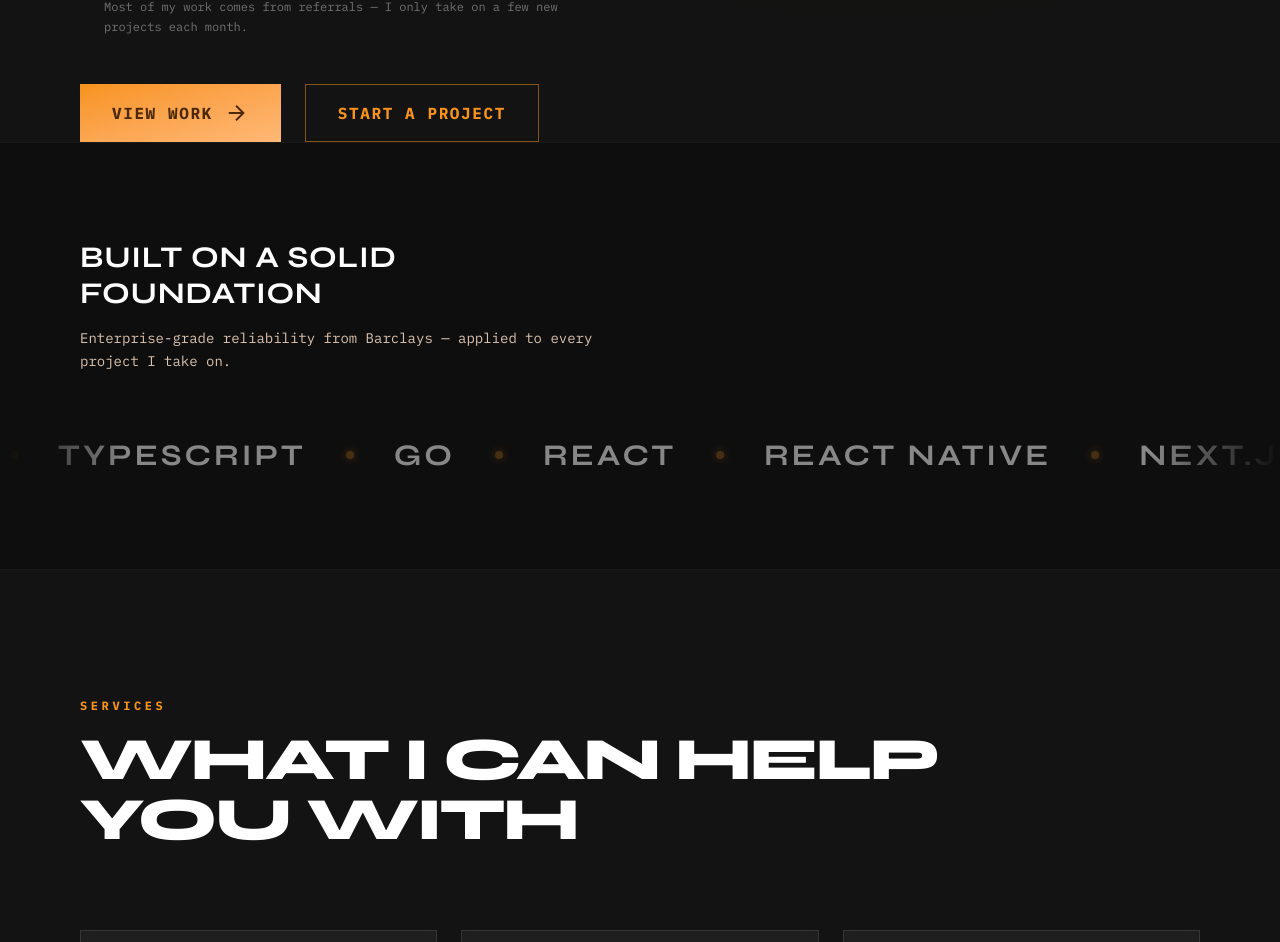
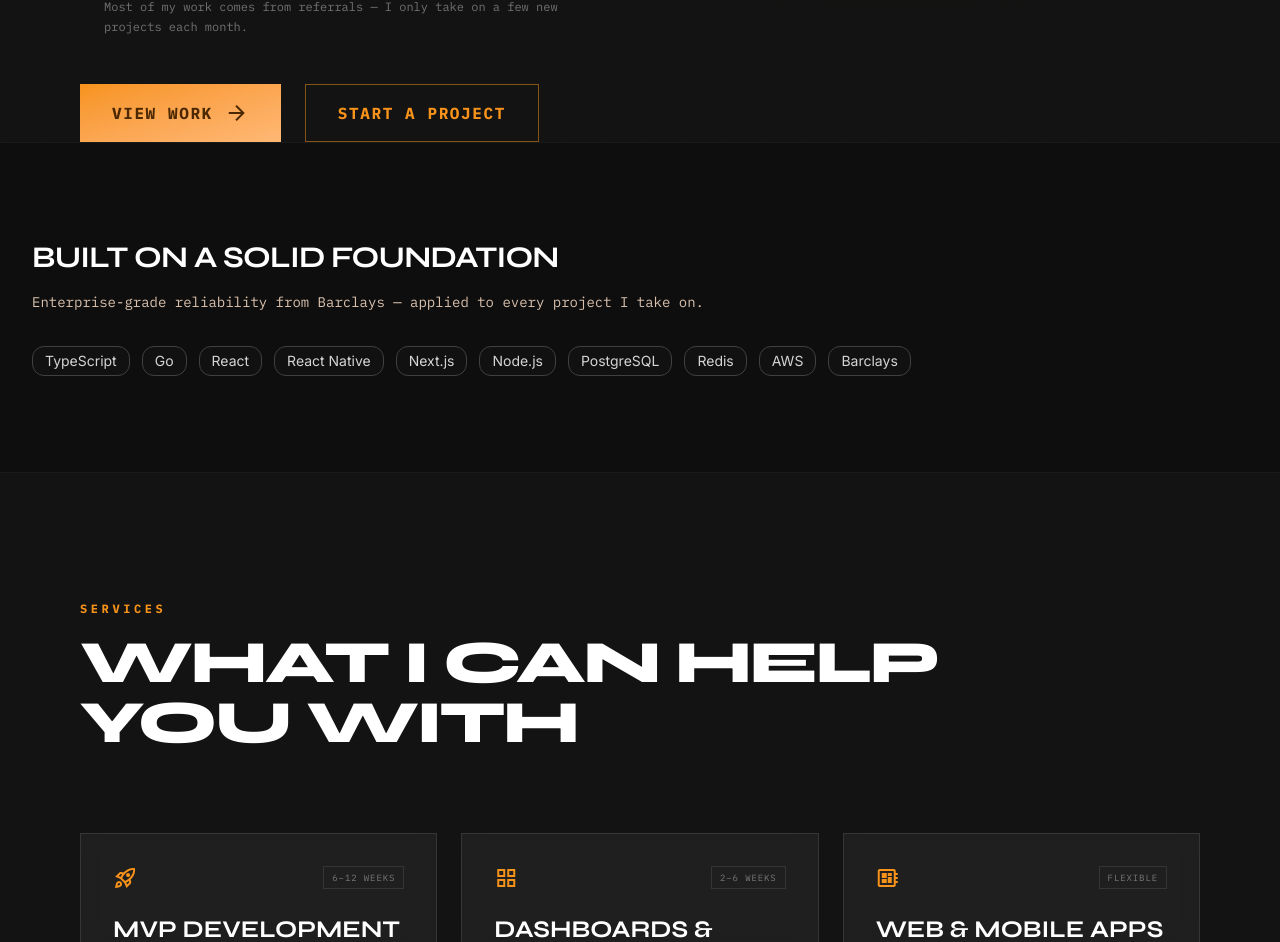
Before and after one commit to gandhiyaash/portfolio-app, a Next.js app: page / in a window 1280 px wide. Shown: the part 1373-2315 px from the top of the page. Built offline with nearby package versions, Linux system fonts and the light colour scheme.

Commit message:
Update Home page

```diff
--- a/src/app/page.tsx
+++ b/src/app/page.tsx
@@ -62,35 +62,23 @@ export default function Home() {
                     </div>
                 </section>
 
-                {/* TRUST TICKER */}
-                <section className="py-24 bg-surface-container-lowest border-y border-white/5 overflow-hidden">
-                    <div className="max-w-7xl mx-auto px-6 md:px-8 lg:px-20 mb-12">
-                        <div className="md:w-1/2">
-                            <h2 className="font-syne text-3xl font-bold uppercase tracking-wide text-white mb-4">Built on a Solid Foundation</h2>
+                {/* TECH FOUNDATION */}
+                <section className="py-16 md:py-24 bg-surface-container-lowest border-y border-white/5">
+                    <div className="max-w-screen-xl mx-auto px-4 sm:px-6 lg:px-8">
+                        <div className="max-w-2xl mb-8">
+                            <h2 className="font-syne text-2xl md:text-3xl font-bold uppercase tracking-tight text-white mb-4">Built on a Solid Foundation</h2>
                             <p className="font-mono text-sm text-on-surface-variant leading-relaxed">Enterprise-grade reliability from Barclays — applied to every project I take on.</p>
                         </div>
-                    </div>
-
-                    <div
-                        className="relative flex overflow-x-hidden w-full opacity-50 mt-16"
-                        style={{ maskImage: 'linear-gradient(to right, transparent, black 10%, black 90%, transparent)', WebkitMaskImage: 'linear-gradient(to right, transparent, black 10%, black 90%, transparent)' }}
-                    >
-                        <motion.div
-                            className="flex whitespace-nowrap items-center w-max"
-                            animate={{ x: ["0%", "-50%"] }}
-                            transition={{ ease: "linear", duration: 40, repeat: Infinity }}
-                        >
-                            {[...Array(2)].map((_, i) => (
-                                <div key={i} className="flex whitespace-nowrap items-center">
-                                    {["Barclays", "AWS", "TypeScript", "Go", "React", "React Native", "Next.js", "PostgreSQL", "Node.js", "Redis"].map((tech, j) => (
-                                        <div key={`${i}-${j}`} className="flex items-center">
-                                            <span className="font-syne text-3xl font-bold text-white uppercase tracking-widest mx-10 hover:text-[#F7931A] transition-colors">{tech}</span>
-                                            <span className="w-2 h-2 bg-[#F7931A] rounded-full opacity-50 shadow-[0_0_10px_#F7931A]"></span>
-                                        </div>
-                                    ))}
-                                </div>
+                        <div className="flex flex-wrap gap-2 md:gap-3">
+                            {["TypeScript", "Go", "React", "React Native", "Next.js", "Node.js", "PostgreSQL", "Redis", "AWS", "Barclays"].map((tech) => (
+                                <span
+                                    key={tech}
+                                    className="px-3 py-1 rounded-full border border-neutral-700 bg-neutral-900/40 text-sm text-neutral-300 hover:bg-neutral-800 hover:border-neutral-600 transition-all duration-200 cursor-default"
+                                >
+                                    {tech}
+                                </span>
                             ))}
-                        </motion.div>
+                        </div>
                     </div>
                 </section>
 
```
